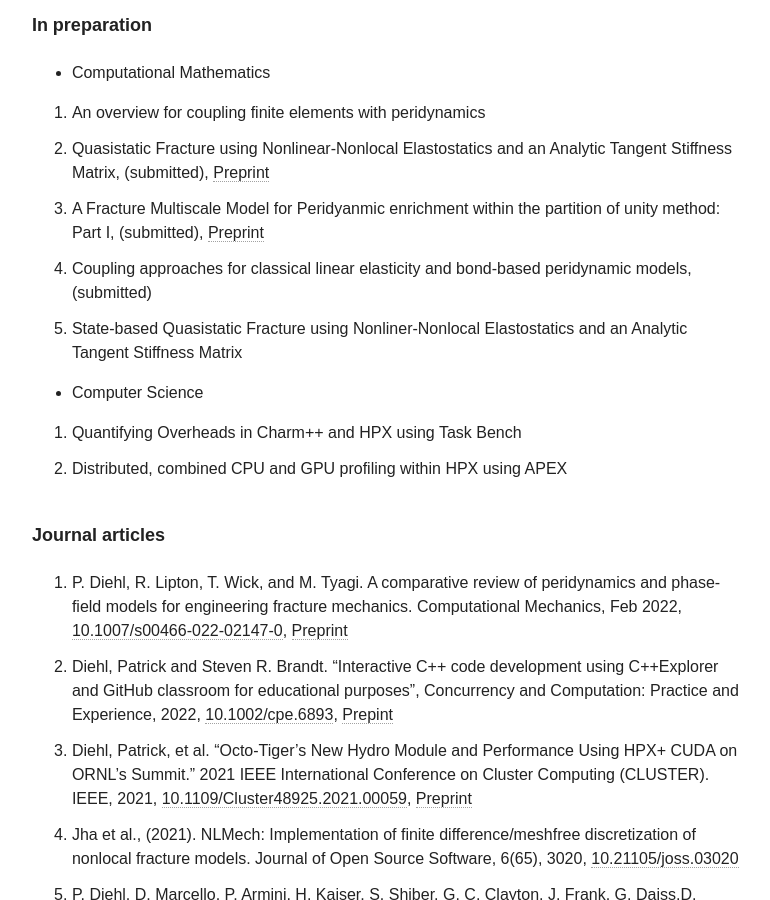
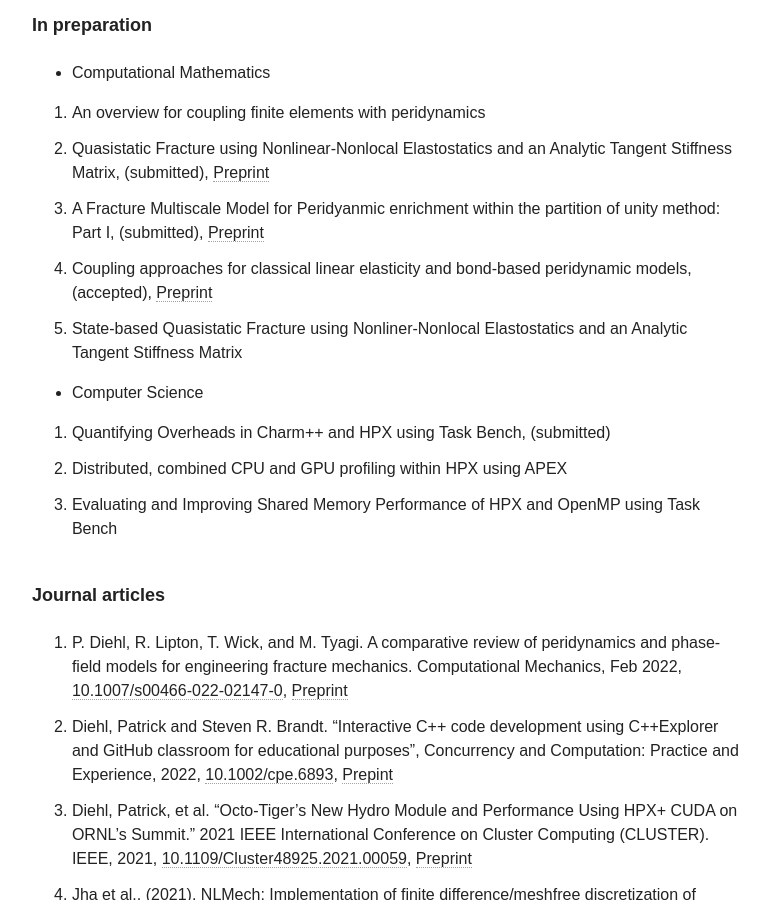
Before and after one commit to diehlpk/diehlpk.github.io, a Jekyll site: the page built from cv/index.md, in a window 1280 px wide and 900 px high, scrolled down 2469 px. Shown: the whole window, without its empty margins (254-1024 px from the left). Built offline with Jekyll 4.4.1, drawn with Linux system fonts in a browser that asks for light colours; nearby versions of some CDN libraries; some web fonts are replaced.

Commit message:
Add preprint

```diff
--- a/cv/index.md
+++ b/cv/index.md
@@ -84,13 +84,14 @@ Also available as [PDF document]({{ site.url }}/assets/grants.pdf).
 1. An overview for coupling finite elements with peridynamics
 1. Quasistatic Fracture using Nonlinear-Nonlocal Elastostatics and an Analytic Tangent Stiffness Matrix, (submitted), [Preprint](https://engrxiv.org/3je6b/)
 1. A Fracture Multiscale Model for Peridyanmic enrichment within the partition of unity method: Part I, (submitted), [Preprint](https://arxiv.org/abs/2108.02336)
-1. Coupling approaches for classical linear elasticity and bond-based peridynamic models, (submitted)
+1. Coupling approaches for classical linear elasticity and bond-based peridynamic models, (accepted), [Preprint](https://arxiv.org/abs/2203.09934)
 1. State-based Quasistatic Fracture using Nonliner-Nonlocal Elastostatics and an Analytic Tangent Stiffness Matrix
 
 * Computer Science
 
-1. Quantifying Overheads in Charm++ and HPX using Task Bench
+1. Quantifying Overheads in Charm++ and HPX using Task Bench, (submitted)
 1. Distributed, combined CPU and GPU profiling within HPX using APEX
+1. Evaluating and Improving Shared Memory Performance of HPX and OpenMP using Task Bench
 
 ###### Journal articles
 
```
